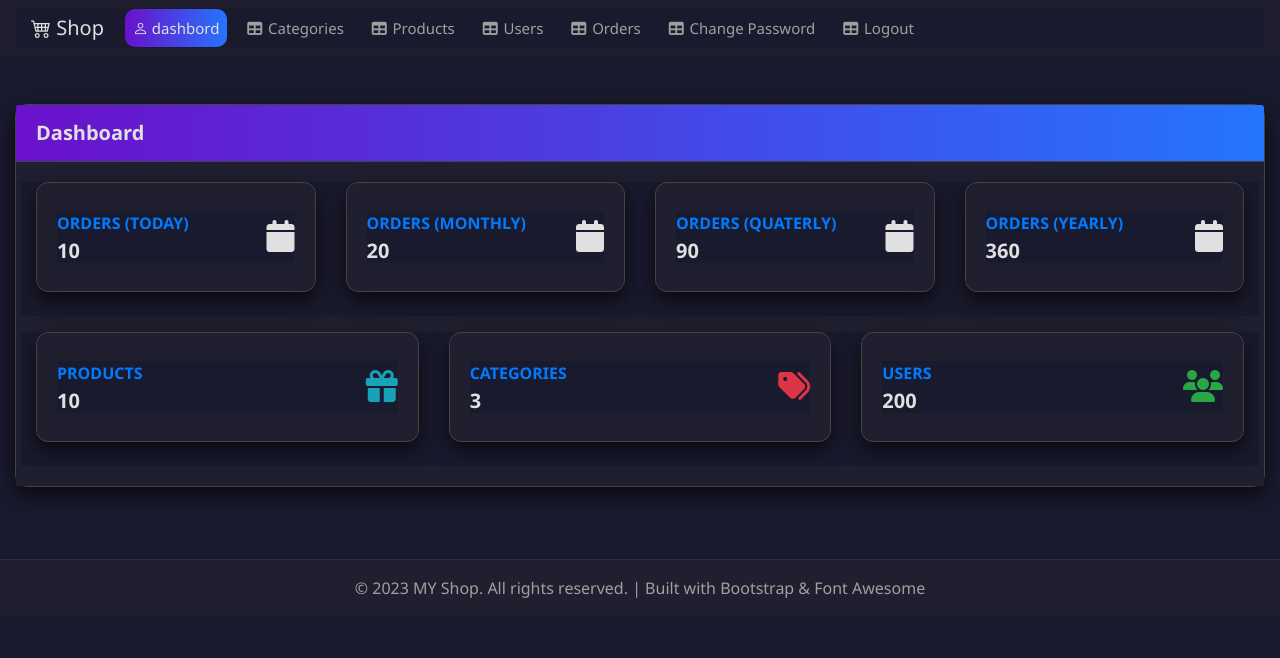
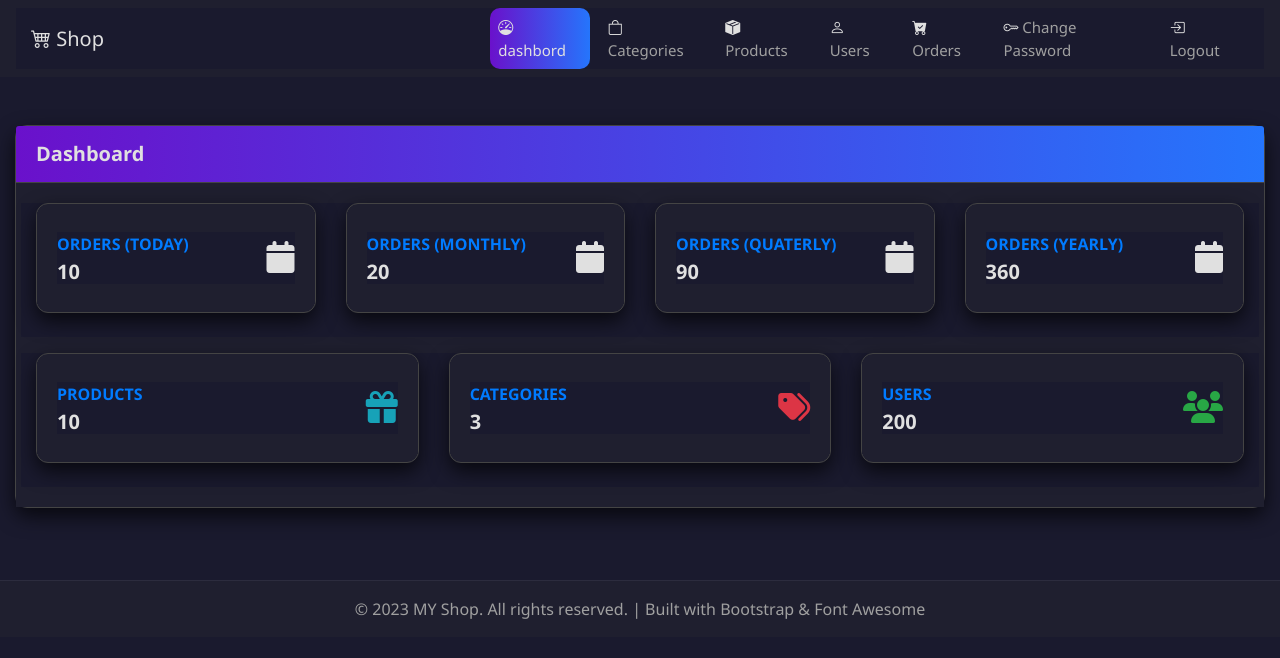
Before and after one commit to aashishword004-alt/Shop, a plain HTML site: page templete.html in a window 1280 px wide. Drawn offline with nearby package versions, Linux system fonts and the light colour scheme.

Commit message:
templetdone

```diff
--- a/css/main.css
+++ b/css/main.css
@@ -1091,3 +1091,6 @@
         .btn-primary:hover {
             background: linear-gradient(90deg, #2575fc, #6a11cb);
         }
+        #navbarNav{
+            margin-left: 30%;
+        }
--- a/templete.html
+++ b/templete.html
@@ -19,7 +19,8 @@
 <body>
 
     <!-- Horizontal Navbar -->
-    <nav class="navbar navbar-expand-lg sticky-top mb-5">
+    <nav class="navbar navbar-expand-lg navbar-dark bg-primary sticky-top mb-5">
+
         <div class="container-fluid">
             <a class="navbar-brand fw-bold" href="#"><i class="bi bi-cart4"></i> Shop</a>
             <button class="navbar-toggler text-white" type="button" data-bs-toggle="collapse"
@@ -31,38 +32,36 @@
             <div class="collapse navbar-collapse" id="navbarNav">
                 <ul class="navbar-nav ms-auto">
 
-                    <li class="nav-item"><a class="nav-link active" href="user.html"><i class="bi bi-person"></i> dashbord</a></li>
+                    <li class="nav-item"><a class="nav-link active" href="user.html">
+                            <i class="bi bi-speedometer"></i> dashbord</a></li>
                     <li class="nav-item">
 
                     </li>
                     <li class="nav-item">
                         <a class="nav-link" href="admin_category.html">
-                    <i class="fas fa-fw fa-table"></i>
+                            <i class="bi bi-bag"></i>
                             <span>Categories</span></a>
                     </li>
                     <li class="nav-item">
                         <a class="nav-link" href="admin_products.html">
-                    <i class="fas fa-fw fa-table"></i>
-                    <span>Products</span></a>
+                            <i class="bi bi-box-seam-fill"></i> <span>Products</span></a>
                     </li>
                     <li class="nav-item">
                         <a class="nav-link" href="admin_users.html">
-                    <i class="fas fa-fw fa-table"></i>
+                            <i class="bi bi-person"></i>
                             <span>Users</span></a>
                     </li>
                     <li class="nav-item">
                         <a class="nav-link" href="admin_orders.html">
-                    <i class="fas fa-fw fa-table"></i>
-                    <span>Orders</span></a>
+                            <i class="bi bi-cart-check-fill"></i> <span>Orders</span></a>
                     </li>
                     <li class="nav-item">
                         <a class="nav-link" href="admin_change_password.html">
-                    <i class="fas fa-fw fa-table"></i>
-                    <span>Change Password</span></a>
+                            <i class="bi bi-key"></i> <span>Change Password</span></a>
                     </li>
                     <li class="nav-item">
                         <a class="nav-link" href="admin_logout.html">
-                    <i class="fas fa-fw fa-table"></i>
+                            <i class="bi bi-box-arrow-in-right"></i>
                             <span>Logout</span></a>
                     </li>
                 </ul>
@@ -224,7 +223,8 @@
             <p class="mb-0">&copy; 2023 MY Shop. All rights reserved. | Built with Bootstrap & Font Awesome</p>
         </div>
     </footer>
-  <script src="bootstrap/js/bootstrap.min.js"></script>
+    <script src="bootstrap/js/bootstrap.bundle.min.js"></script>
+
 </body>
 
 </html>
```
Also changed, not shown: index.html (added, +29 -0 lines), img/box-seam-fill.svg (added), img/eject.svg (added), 1 other file. Lines whose indentation alone changed are shown as unchanged.
